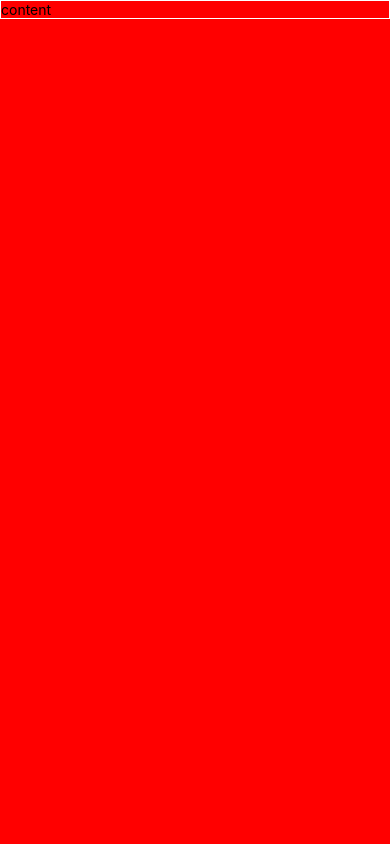
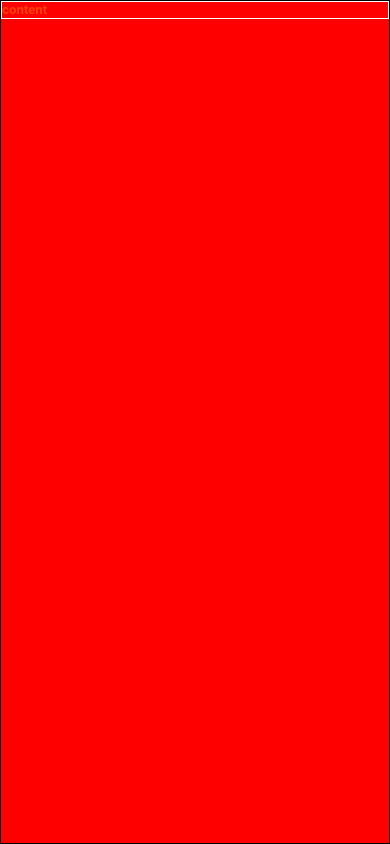
Before and after one commit to clin211/react-native-awesome, a React Native app: screen / in a window 390 px wide. Built offline with nearby package versions, Linux system fonts and the light colour scheme.

Commit message:
feat: set the status bar and bottom

```diff
--- a/src/App.tsx
+++ b/src/App.tsx
@@ -7,12 +7,13 @@ function App(): JSX.Element {
     return (
         <>
             <StatusBar
+                translucent // add this
                 barStyle={isDarkMode ? 'light-content' : 'dark-content'}
                 backgroundColor={'transparent'}
             />
             <ScrollView style={styles.container}>
                 <View style={styles.first}>
-                    <Text>content</Text>
+                    <Text style={styles.text}>content</Text>
                 </View>
             </ScrollView>
         </>
@@ -23,11 +24,18 @@ const styles = StyleSheet.create({
     container: {
         flex: 1,
         backgroundColor: 'red',
+        borderWidth: 1,
     },
     first: {
         borderWidth: 1,
         borderColor: 'white',
     },
+    text: {
+        fontSize: 12,
+        fontWeight: '700',
+        lineHeight: 16,
+        color: '#ff4500',
+    },
 });
 
 export default App;
```
Also changed, not shown: 2 other files (tests, documents, lock files or other folders).
